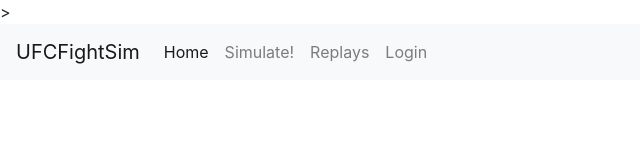
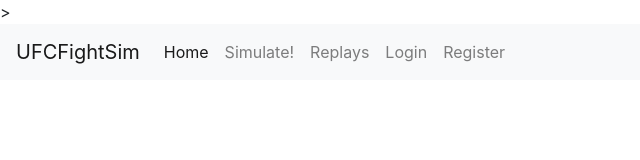
Before and after one commit to dz242/UFCFightSim, a plain HTML site: page webServer/index.html in a window 1280 px wide. Shown: the full height of the page, 0-640 px from the left. Drawn offline with nearby package versions, Linux system fonts and the light colour scheme.

Commit message:
added register button

```diff
--- a/webServer/index.html
+++ b/webServer/index.html
@@ -36,7 +36,9 @@
                 <li class="nav-item">
                     <a class="nav-link" href="loginpage.html">Login</a>
                   </li>
-
+		<li class="nav-item">
+			<a class="nav-link" href="registerpage.html">Register</a>
+		</li>
               </ul>
             </div>
           </nav>
```
